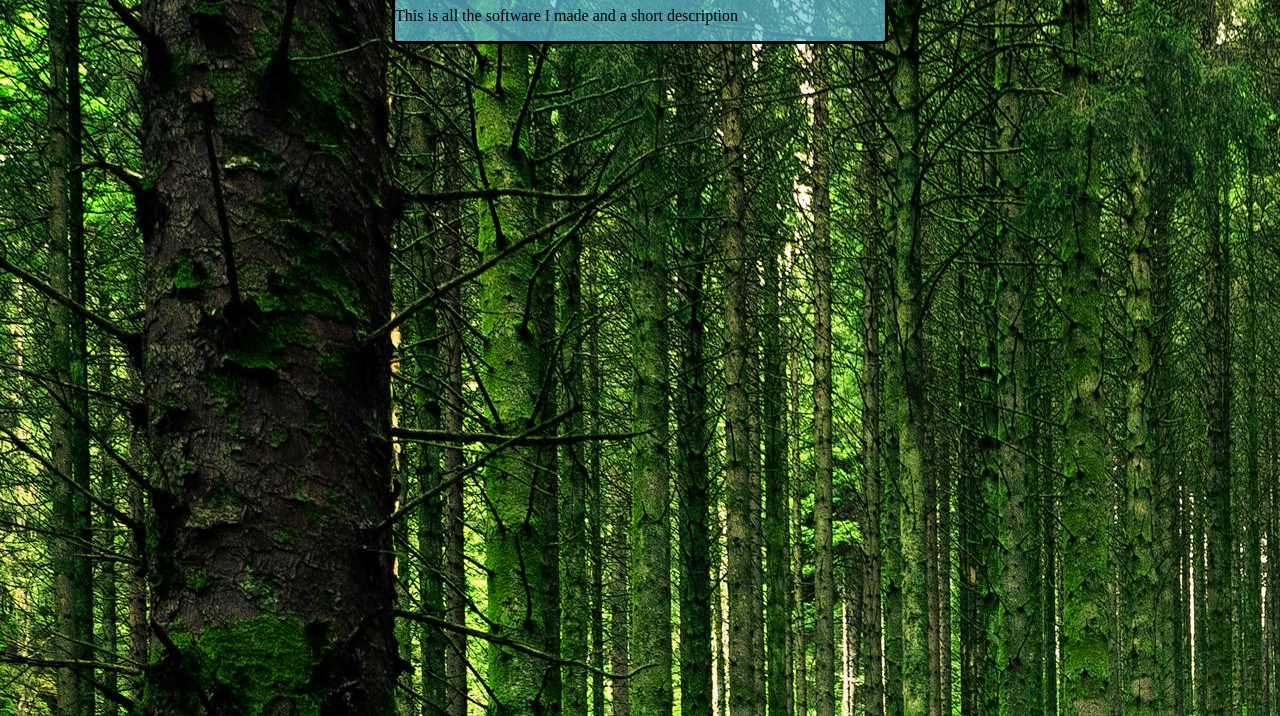
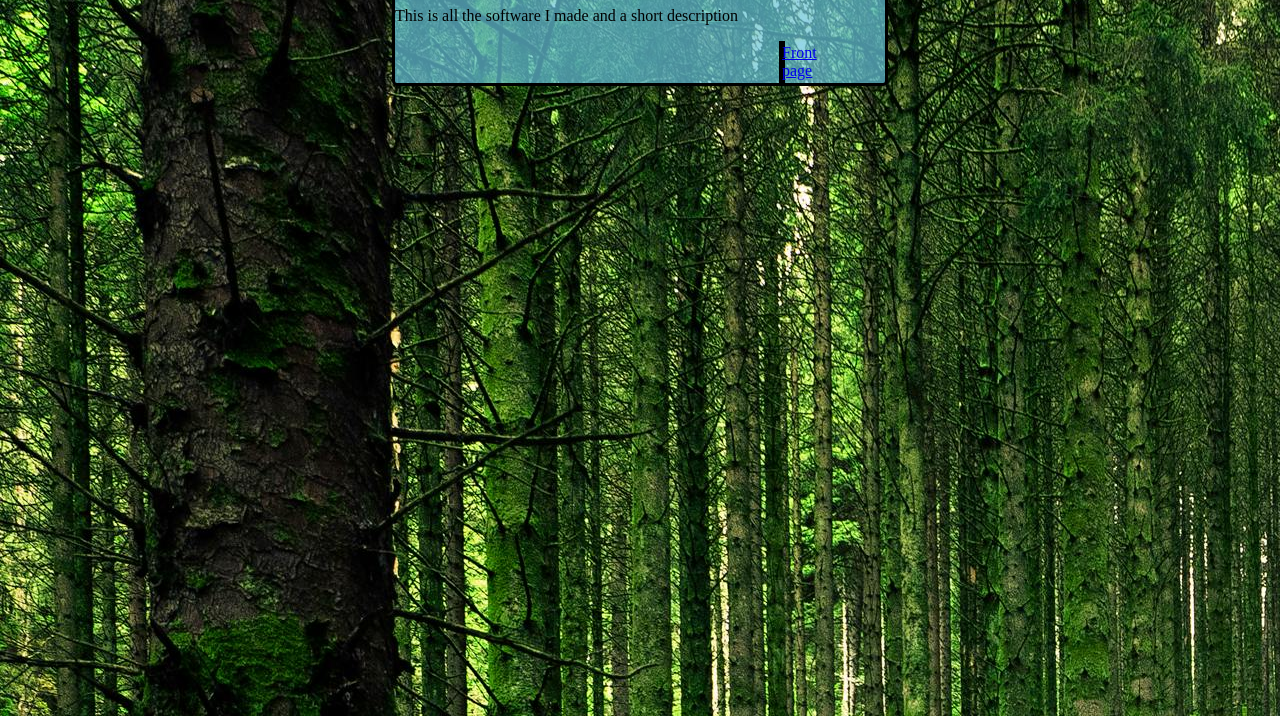
Before and after one commit to Relaxed-Chowder/Relaxed-chowder.github.io, a plain HTML site: page Works.html in a window 1280 px wide. Shown: the part 84-800 px from the top of the page. Drawn offline with Linux system fonts and the light colour scheme.

Commit message:
Update Works.html

```diff
--- a/Works.html
+++ b/Works.html
@@ -17,7 +17,9 @@
 
         </main>
         <nav>
-
+            <div id="nav">
+                <a style="text-align: center" href="index.html" title="Front page">Front page</a>
+            </div>
         </nav>
         <footer>
 
```
